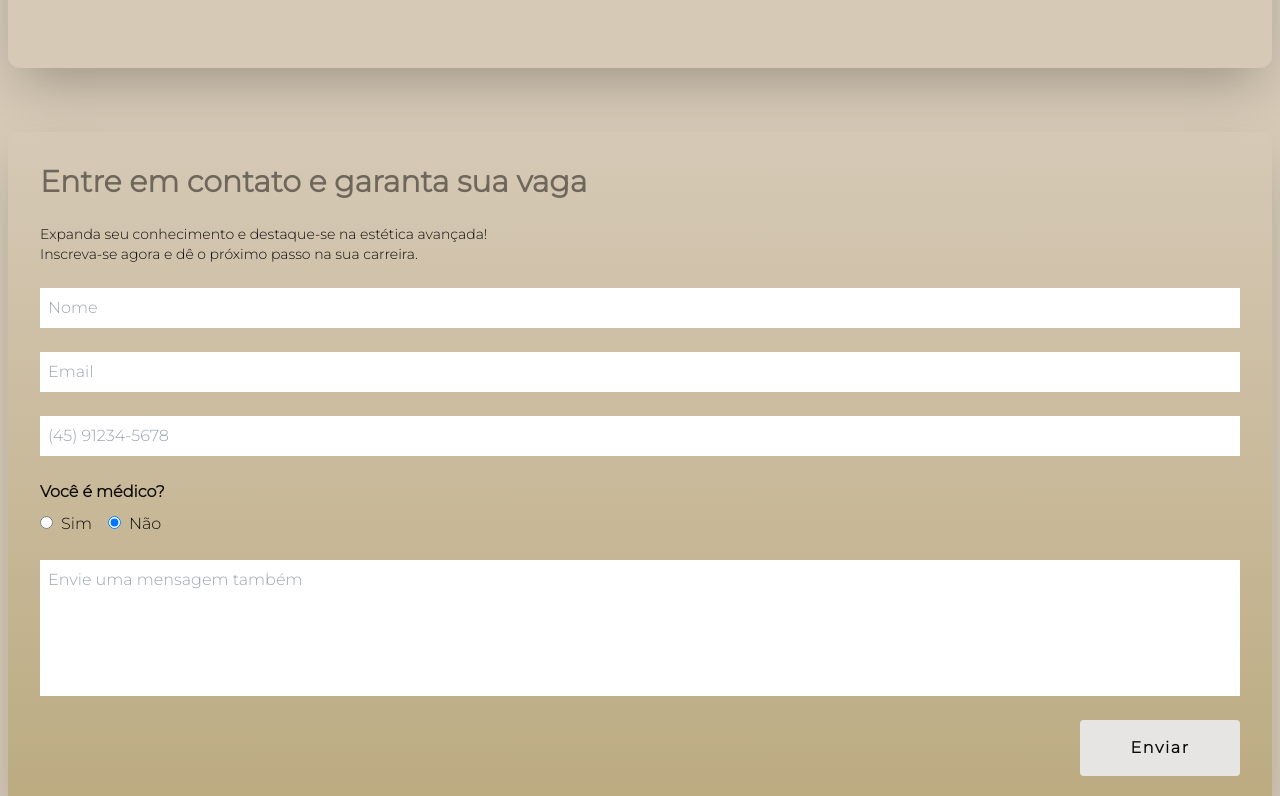
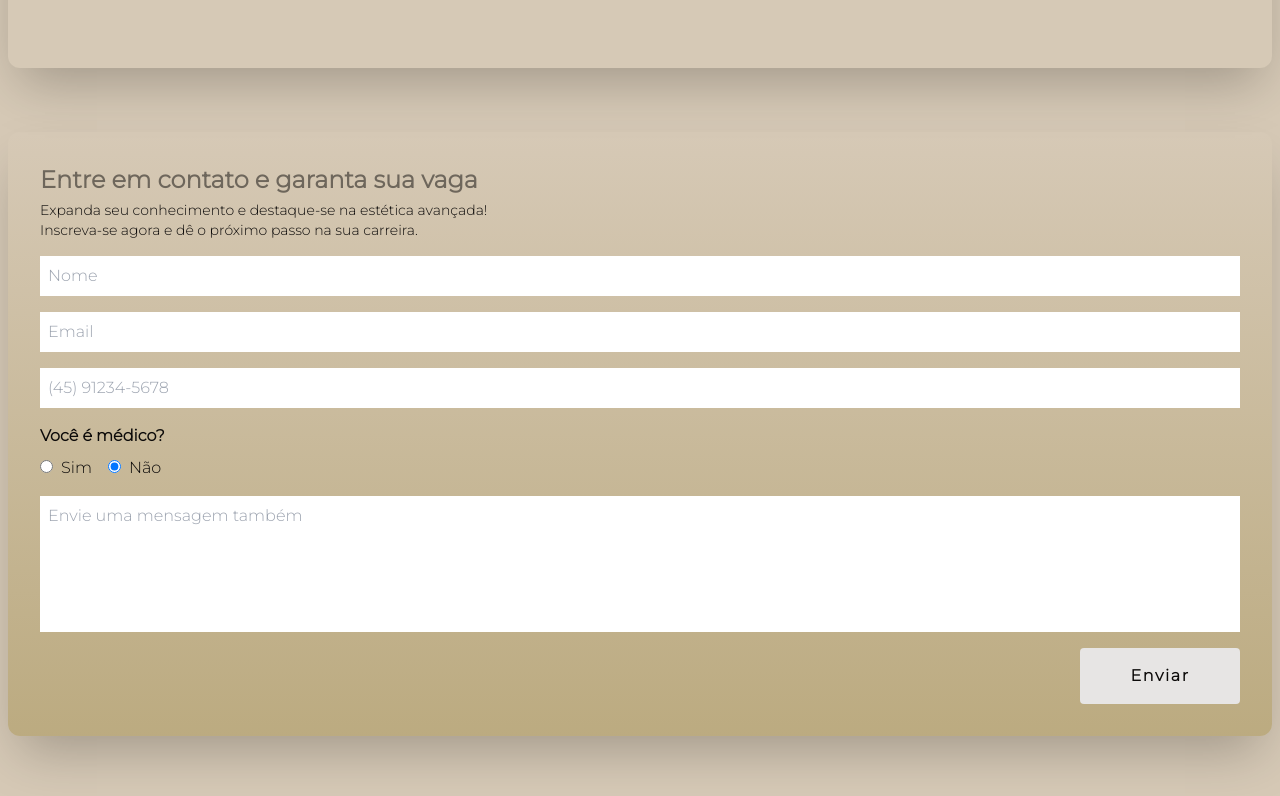
Before and after one commit to fernandohiroshi/dr-hair, a Next.js app: page /cursos in a window 1280 px wide. Shown: the part 6540-7336 px from the top of the page. Built offline with nearby package versions, Linux system fonts and the light colour scheme.

Commit message:
style: update Form component

```diff
--- a/src/components/view/Form.tsx
+++ b/src/components/view/Form.tsx
@@ -50,15 +50,17 @@ export const ContactForm = () => {
 
   return (
     <div
-      className="mt-16 flex scroll-mt-24 flex-col gap-6 rounded-xl bg-gradient-to-t from-[#a793568f] to-transparent p-8 shadow-2xl"
+      className="mt-16 flex scroll-mt-24 flex-col gap-4 rounded-xl bg-gradient-to-t from-[#a793568f] to-transparent p-8 shadow-2xl"
       id="form"
     >
-      <h2 className="animate-pulse text-xl font-semibold md:text-3xl">Entre em contato e garanta sua vaga</h2>
-      <p className="max-w-lg text-xs md:text-sm">
-        {' '}
-        Expanda seu conhecimento e destaque-se na estética avançada! Inscreva-se agora e dê o próximo passo na sua
-        carreira.
-      </p>
+      <div>
+        <h2 className="text-md mb-1 animate-pulse font-semibold md:text-2xl">Entre em contato e garanta sua vaga</h2>
+        <p className="max-w-lg text-xs md:text-sm">
+          {' '}
+          Expanda seu conhecimento e destaque-se na estética avançada! Inscreva-se agora e dê o próximo passo na sua
+          carreira.
+        </p>
+      </div>
       <input
         className="p-2 outline-none"
         type="text"
```
